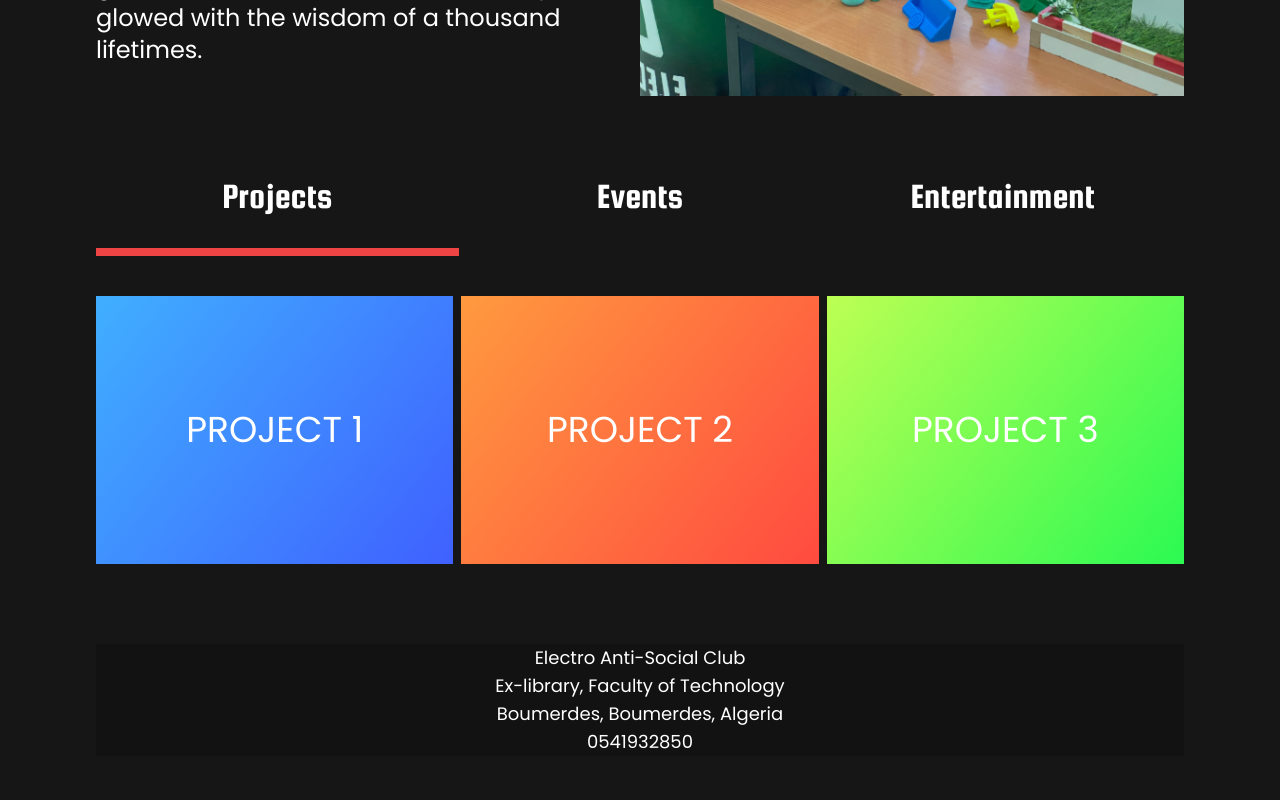
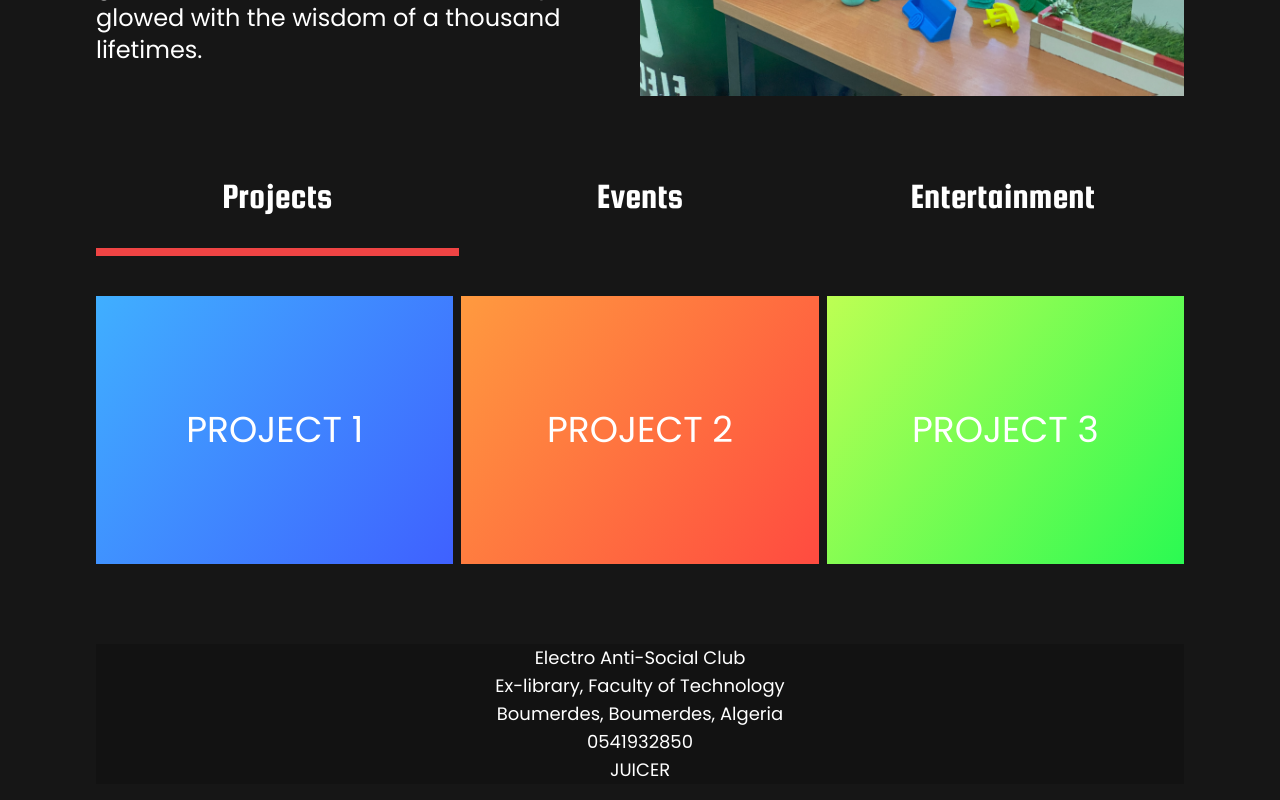
Before and after one commit to youcefboubidi/electro-website, a Next.js app: page / in a window 1280 px wide. Shown: the part 458-1258 px from the top of the page. Before the commit the page ends 1230 px from the top, so only its background shows below. Built offline with nearby package versions, Linux system fonts and the light colour scheme.

Commit message:
main branch

```diff
--- a/app/components/Footer.js
+++ b/app/components/Footer.js
@@ -8,6 +8,7 @@ function Footer() {
             <p>Ex-library, Faculty of Technology</p>
             <p>Boumerdes, Boumerdes, Algeria</p>
             <p>0541932850</p>
+            <p>JUICER</p>
         </footer>
 
     )
```
